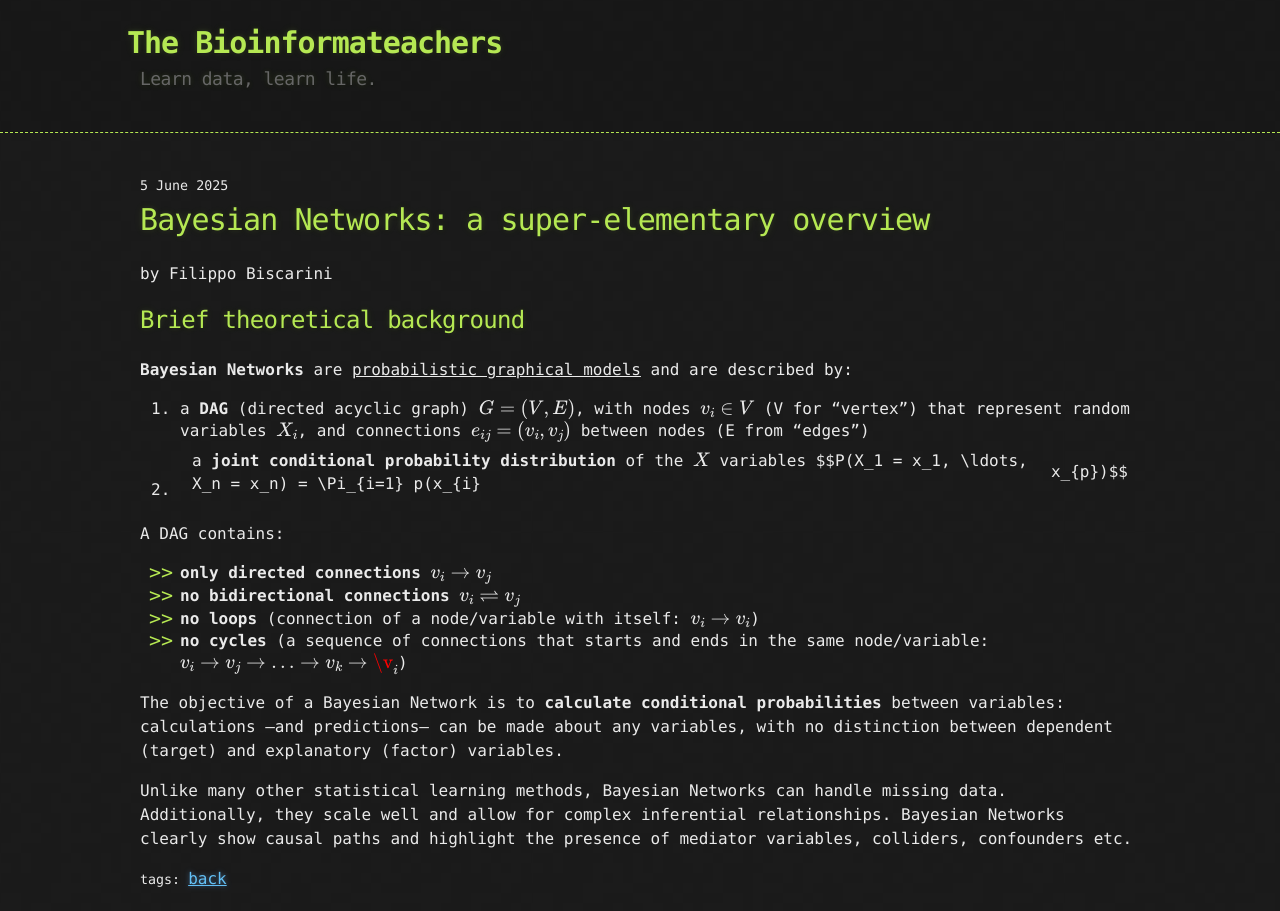
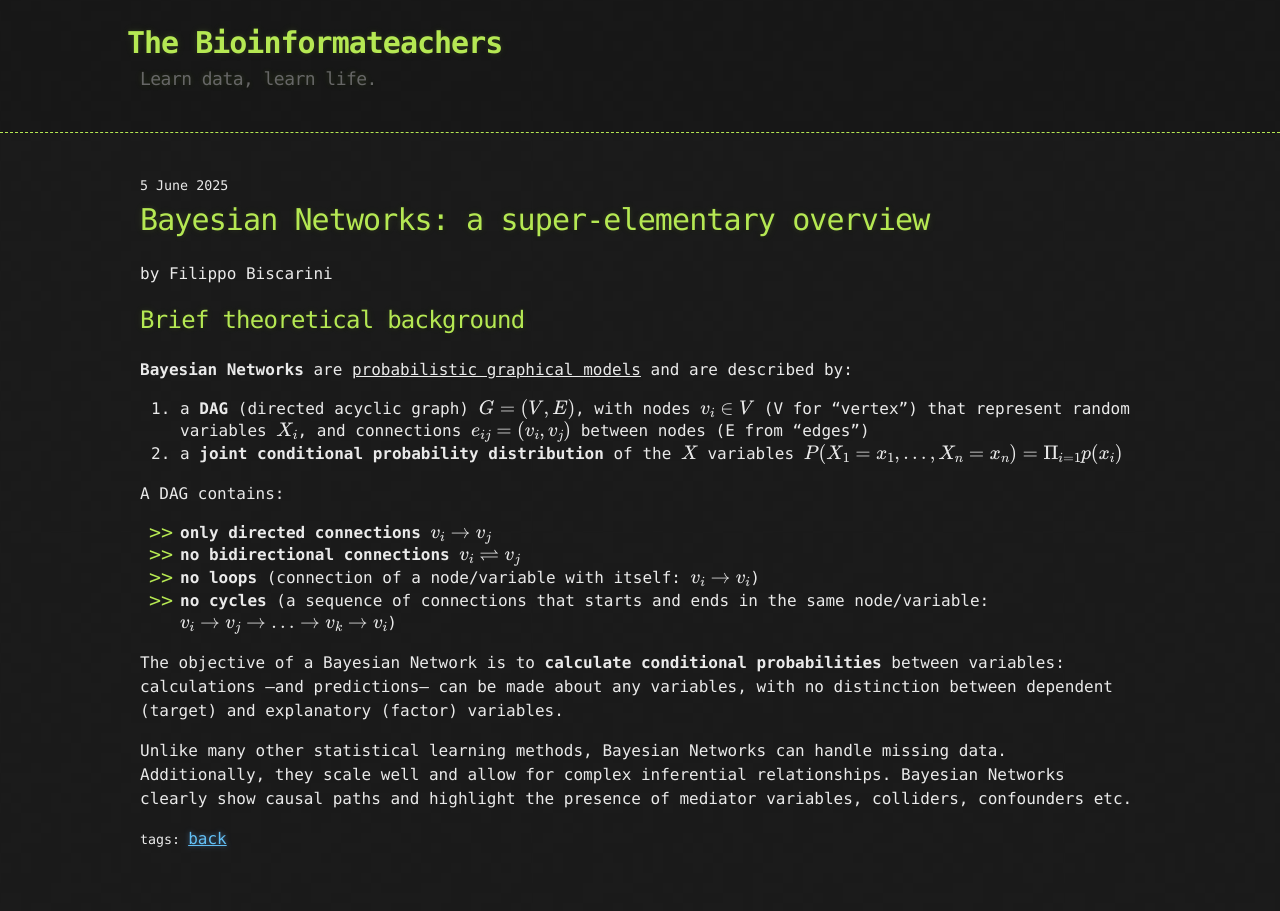
Before and after one commit to bioinformateachers/bioinformateachers.github.io, a Jekyll site: the page built from _posts/2025-06-05-bayesian-networks.md, in a window 1280 px wide. Built offline with Jekyll 4.4.1, drawn with Linux system fonts in a browser that asks for light colours; formulas are drawn with MathJax 3.

Commit message:
fixing math rendition

```diff
--- a/_posts/2025-06-05-bayesian-networks.md
+++ b/_posts/2025-06-05-bayesian-networks.md
@@ -13,14 +13,14 @@ categories: STATISTICS BAYES GRAPHS
 1. a **DAG** (directed acyclic graph) $$G = (V,E)$$, with nodes $$ v_{i} \in V $$ (V for "vertex") that represent random variables
 $$X_{i}$$,
 and connections $$ e_{ij} = (v_i, v_j) $$ between nodes (E from "edges")
-2. a **joint conditional probability distribution** of the $$X$$ variables $$P(X_1 = x_1, \ldots, X_n = x_n) = \Pi_{i=1} p(x_{i} | x_{p})$$
+2. a **joint conditional probability distribution** of the $$X$$ variables $$P(X_1 = x_1, \ldots, X_n = x_n) = \Pi_{i=1} p(x_{i})$$
 
 A DAG contains:
 
 - **only directed connections** $$ v_{i} \rightarrow v_{j} $$
 - **no bidirectional connections** $$ v_{i} \rightleftharpoons v_{j} $$
 - **no loops** (connection of a node/variable with itself: $$ v_{i} \rightarrow v_{i} $$)
-- **no cycles** (a sequence of connections that starts and ends in the same node/variable: $$v_{i} \rightarrow v_{j} \rightarrow \ldots \rightarrow v_{k} \rightarrow \v_{i} $$)
+- **no cycles** (a sequence of connections that starts and ends in the same node/variable: $$v_{i} \rightarrow v_{j} \rightarrow \ldots \rightarrow v_{k} \rightarrow v_{i} $$)
 
 The objective of a Bayesian Network is to **calculate conditional probabilities** between variables:
 calculations --and predictions-- can be made about any variables, with no distinction between dependent (target) and explanatory (factor) variables.
```
